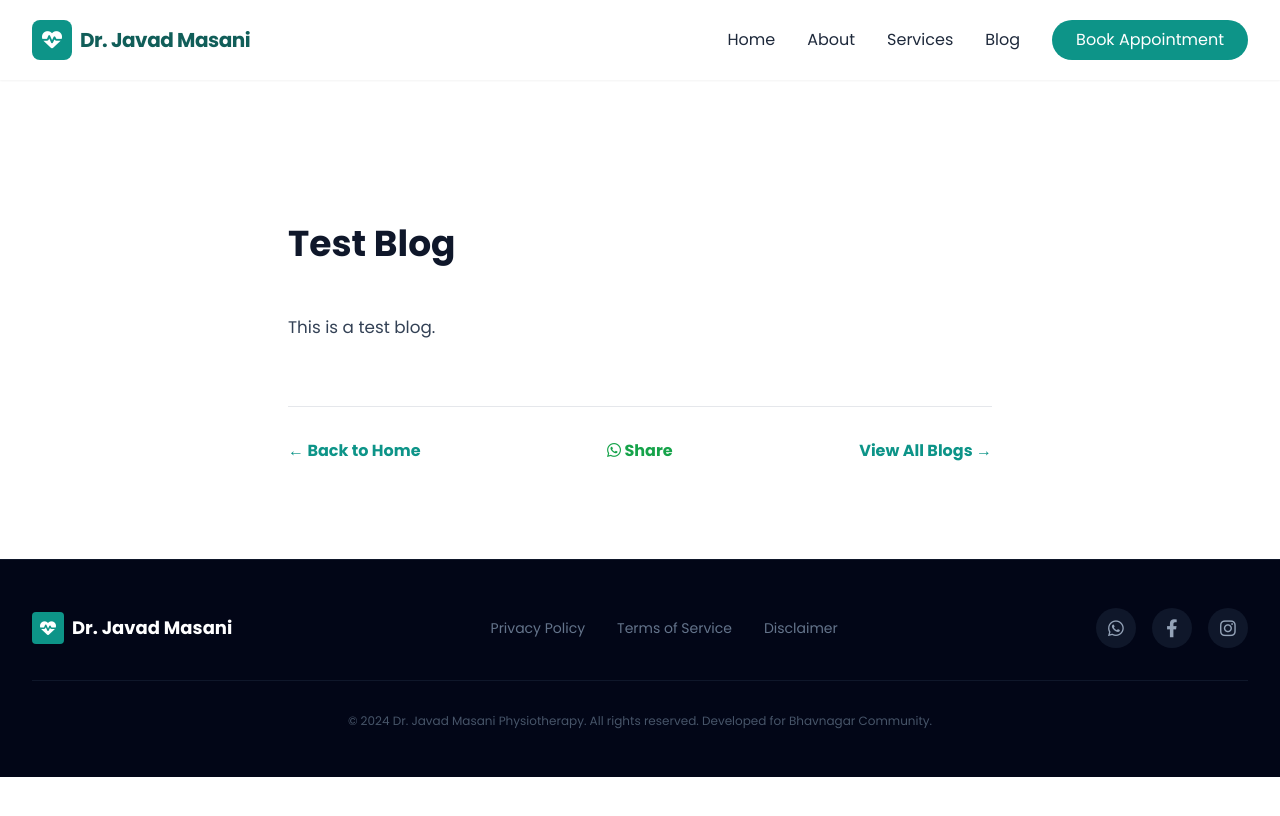
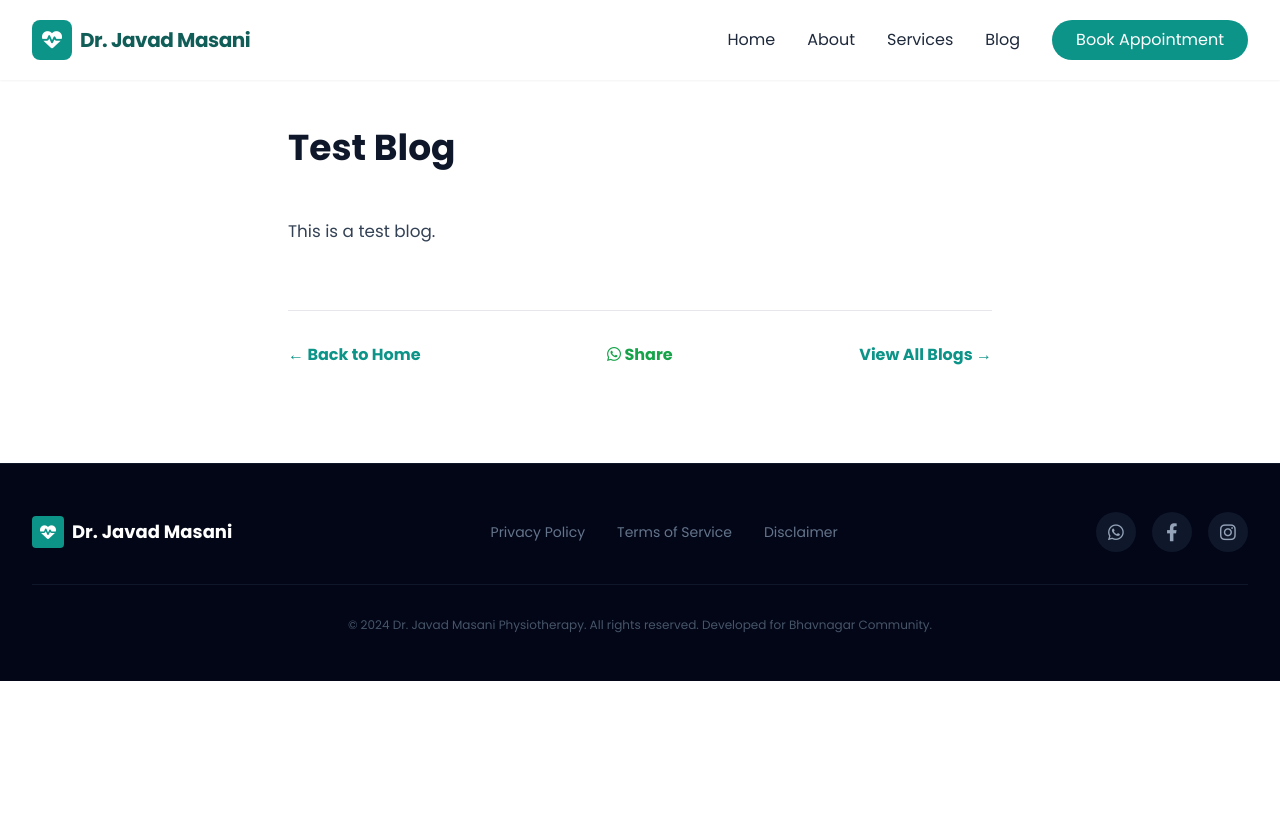
Before and after one commit to JavadMasani/Araogya, a Jekyll site: the page built from test.md, in a window 1280 px wide. Shown: the top 816 px of the page. Built offline with Jekyll 4.4.1, drawn with Linux system fonts in a browser that asks for light colours; nearby versions of some CDN libraries.

Commit message:
Update post.html

```diff
--- a/_layouts/post.html
+++ b/_layouts/post.html
@@ -2,7 +2,7 @@
 layout: site
 ---
 
-<article class="py-24 bg-white">
+<article class="pb-24 bg-white">
   <div class="max-w-3xl mx-auto px-4 sm:px-6 lg:px-8">
 
     {% if page.thumbnail %}
```
